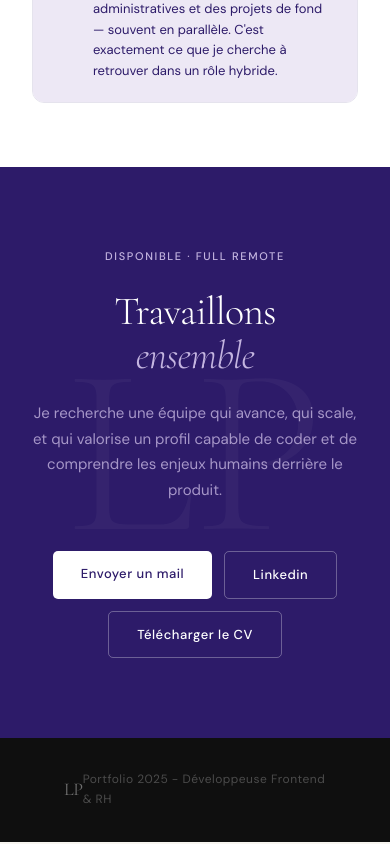
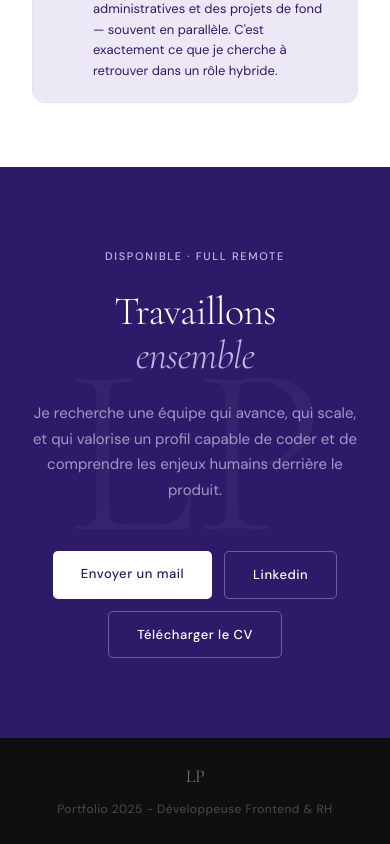
Before and after one commit to NeugdaeUju/Portfolio, a React (Vite) app: page / in a window 390 px wide. Shown: the part 5222-6066 px from the top of the page. Built offline with nearby package versions, Linux system fonts and the light colour scheme; a web font is replaced by a local one.

Commit message:
Responsive du footer

```diff
--- a/src/assets/sass/footer.scss
+++ b/src/assets/sass/footer.scss
@@ -22,3 +22,12 @@
         color : rgba(255, 255, 255, 0.25);
     }
 }
+
+@media (max-width : 768px) {
+    .footer {
+        flex-direction : column;
+        gap : 8px;
+        text-align : center;
+        padding : 1.5rem;
+    }
+}
```
